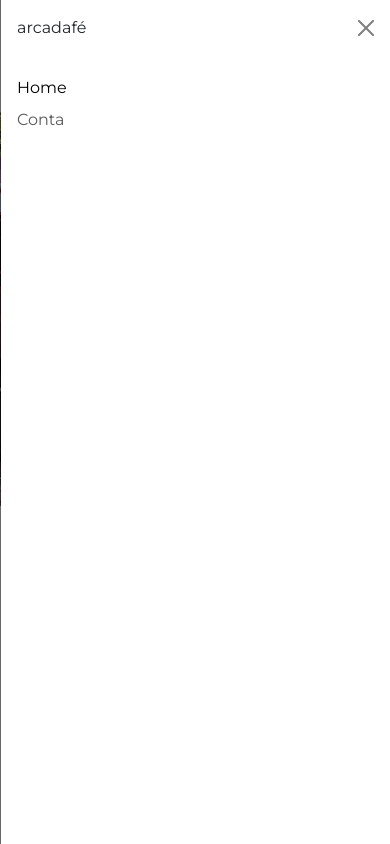
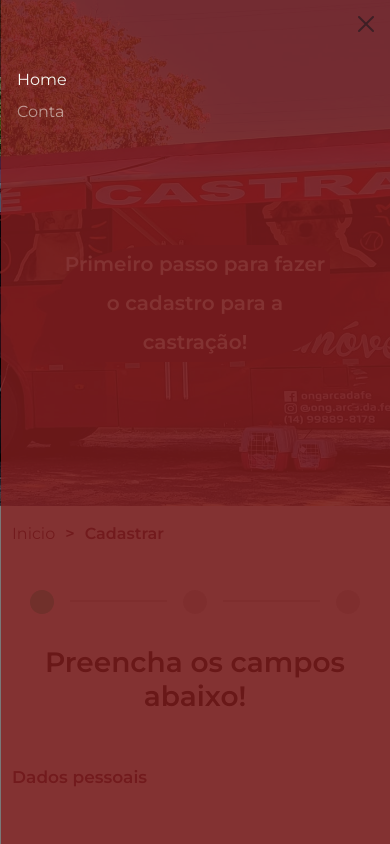
Before and after one commit to ericcampos321/validacao-de-conta, a plain HTML site: page pages/abrir-conta-form.html in a window 390 px wide. Both pictures are taken after a click on the button "Toggle navigation". Shown: the top 844 px of the page. Drawn offline with nearby package versions, Linux system fonts and the light colour scheme.

Commit message:
responsividade
foi feito alguns passos para responsividade

```diff
--- a/pages/abrir-conta-form.html
+++ b/pages/abrir-conta-form.html
@@ -21,25 +21,27 @@
         crossorigin="anonymous" referrerpolicy="no-referrer" />
     <link rel="stylesheet" href="../styles/styles.css">
     <link rel="stylesheet" href="../styles/formulario/styles.css">
+    <link rel="stylesheet" href="../styles/mideas/responsividadetextos.css">
 </head>
 
 <body>
 
 
-    <nav class="navbar navbar-expand-lg bg-body-tertiary fixed-top">
-        <div class="container-fluid">
-            <a href='../index.html' class="cabecalho__logo-link">
-                <img src="../img/logo.webp" alt="logo-ong">
-            </a>
+    <nav class="navbar navbar-expand-lg navbar-dark fixed-top" style="background-color: #751b1b;">
+        <div class="container-fluid cabecalho" >
+            <div class="imagem__logo">
+                <a href='../index.html' class="cabecalho__logo-link">
+                    <img src="../img/logo.webp" alt="logo-ong">
+                </a>
+            </div>
           <button class="navbar-toggler" type="button" data-bs-toggle="offcanvas" data-bs-target="#offcanvasNavbar" aria-controls="offcanvasNavbar" aria-label="Toggle navigation">
             <span class="navbar-toggler-icon"></span>
           </button>
           <div class="offcanvas offcanvas-end" tabindex="-1" id="offcanvasNavbar" aria-labelledby="offcanvasNavbarLabel">
-            <div class="offcanvas-header">
-              <h5 class="offcanvas-title" id="offcanvasNavbarLabel">arcadafé</h5>
+            <div class="offcanvas-header" style="background-color: #751b1b;">
               <button type="button" class="btn-close" data-bs-dismiss="offcanvas" aria-label="Close"></button>
             </div>
-            <div class="offcanvas-body">
+            <div class="offcanvas-body" style="background-color: #751b1b;">
               <ul class="navbar-nav justify-content-end flex-grow-1 pe-3">
                 <li class="nav-item">
                   <a class="nav-link active" aria-current="page" href="../index.html">Home</a>
@@ -82,7 +84,7 @@
 
     <section class="banner">
         <div class="banner-titulo">
-            <h3 class="banner__titulo responsive-text">Primeiro passo para fazer o cadastro para a castração!</h3>
+            <h3 class="banner__titulo text-responsive">Primeiro passo para fazer o cadastro para a castração!</h3>
         </div>
     </section>
 
--- a/styles/formulario/styles.css
+++ b/styles/formulario/styles.css
@@ -13,14 +13,18 @@
 
 
 .banner__titulo {
-    background-color: rgba(240, 255, 255, 0.836);
     font-weight: 600;
-    color: var(--preto);
-    font-size: 32px;
+    font-size: 40px;
     line-height: 39px;
     width: 40%;
-    margin: 0 auto;
-    border-radius: 20px;
+    color: var(--branco);
+    background: var(--vermelho-ong);
+    position: relative;
+    top: 110px;
+    width: 32%;
+    margin: 0 3em;
+    border-radius: 40% 10% 40%;
+    cursor: pointer;
 }
 
 /*.container {
@@ -36,6 +40,11 @@
     display: inline;
     margin-top: 20px;
     font-size: 16px;
+    color: var(--vermelho-ong);
+}
+
+.breadcrumb li a {
+    text-decoration: none;
     color: var(--vermelho-ong);
 }
 
@@ -80,11 +89,12 @@
 }
 
 .campo__escrita {
+    background-color: rgba(165, 42, 42, 0.089);
     display: block;
     border: 1px solid var(--vermelho-ong);
-    border-radius: 10px;
+    border-radius: 5px;
     width: 100%;
-    padding: .5em;
+    padding: .3em;
     margin-top: .5em;
 
 }
@@ -176,9 +186,17 @@
 }
 
 @media (max-width: 576px) {
-    .responsive-text {
-      font-size: 22px;
+
+    .banner__titulo {
+        background: var(--vermelho-ong);
+        position: relative;
+        top: 50px;
+        width: 32%;
+        margin: 0 3em;
+        border-radius: 40% 10% 40%;
+
     }
+
 
     .banner-titulo{
         display: flex;
@@ -186,8 +204,4 @@
         top: 50px;
     }
 
-    .banner__titulo{
-        display: flex;
-        top:1000px;
-    }
   }
--- a/styles/header.css
+++ b/styles/header.css
@@ -1,46 +1,33 @@
-.cabecalho {
-    display: flex;
-    align-items: center;
-    height: 50px;
+.navbar{
+    padding: 0;
+    margin: 0;
+    opacity: 0.9;
+    border-bottom: 1px solid var(--branco);
 }
 
-
-
-.navbar > img{
-    width: 100px;
+.cabecalho a > img {
+    width: 80px;
+    position: relative;
+    top: 20px;
 }
 
-.cabecalho-lista {
-    display: flex;
-    align-items: center;
-    justify-content: space-around;
-    flex-basis: 100%;
-    font-size: 18px;
-    margin: 0 2em;
-}
 
 .cabecalho__logo-final {
     font-weight: 400;
     font-style: italic;
 }
 
-.cabecalho-lista__item a {
-    text-decoration: none;
-}
-
-.cabecalho-lista__link {
-    color: var(--preto);
-}
 
 .cabecalho-lista__item-botao {
     font-weight: 600;
     border-radius: 10px;
     padding: .5em 1em;
-    color: var(--vermelho-ong);
-    border: var(--vermelho-ong) 2px solid;
+    color: var(--preto);
+    border: var(--branco) 1px solid;
+    background: var(--branco);
 }
 
-.cabecalho-lista__item-botao--vermelho {
-    background-color: var(--vermelho-ong);
+.cabecalho-lista__item-botao:hover{
+    background:var(--vermelho-ong);
     color: var(--branco);
 }
--- /dev/null
+++ b/styles/mideas/responsividadetextos.css
@@ -0,0 +1,60 @@
+
+
+/* Smaller than standard 960 (devices and browsers) */
+@media only screen and (max-width: 959px) {
+    .text-responsive{
+        font-size: 10px;
+    }
+
+    .banner__titulo {
+        display: flex;
+        position: relative;
+        top: 0px;
+        width: 80%;
+    }
+
+
+}
+
+/* Tablet Portrait size to standard 960 (devices and browsers) */
+@media only screen and (min-width: 768px) and (max-width: 959px) {
+    .text-responsive{
+        font-size: 30px;
+    }
+
+
+
+}
+
+/* All Mobile Sizes (devices and browser) */
+@media only screen and (max-width: 767px) {
+    .text-responsive{
+        font-size: 24px;
+    }
+
+
+}
+
+/* Mobile Landscape Size to Tablet Portrait (devices and browsers) */
+@media only screen and (min-width: 480px) and (max-width: 767px) {
+    .text-responsive{
+        font-size: 24px;
+    }
+
+
+}
+
+/* Mobile Portrait Size to Mobile Landscape Size (devices and browsers) */
+@media (max-width: 479px) {
+    .text-responsive{
+        font-size: 20px;
+    }
+
+    .imagem__logo  {
+        display: flex;
+        justify-content: center;
+        align-items: center;
+     }
+
+
+}
--- a/styles/pagina-inicial/styles.css
+++ b/styles/pagina-inicial/styles.css
@@ -18,8 +18,12 @@
 }
 
 .banner__titulo {
+    background: var(--vermelho-ong);
+    position: relative;
+    top: 25vh;
     width: 32%;
-    margin: 0 3em
+    margin: 0 3em;
+    border-radius: 40% 10% 40%;
 }
 
 .servicos__titulo,
--- a/styles/styles.css
+++ b/styles/styles.css
@@ -4,7 +4,7 @@
 :root {
     --fonte-principal: 'Montserrat', sans-serif;
     --fonte-logo: 'Inter', sans-serif;
-    --vermelho-ong: #751b1b;
+    --vermelho-ong: #5b1c30;
     --preto: #000000;
     --branco: #FFFFFF;
 }
```
Also changed, not shown: index.html (+9 -12 lines), styles/reset.css (line endings or trailing spaces).
